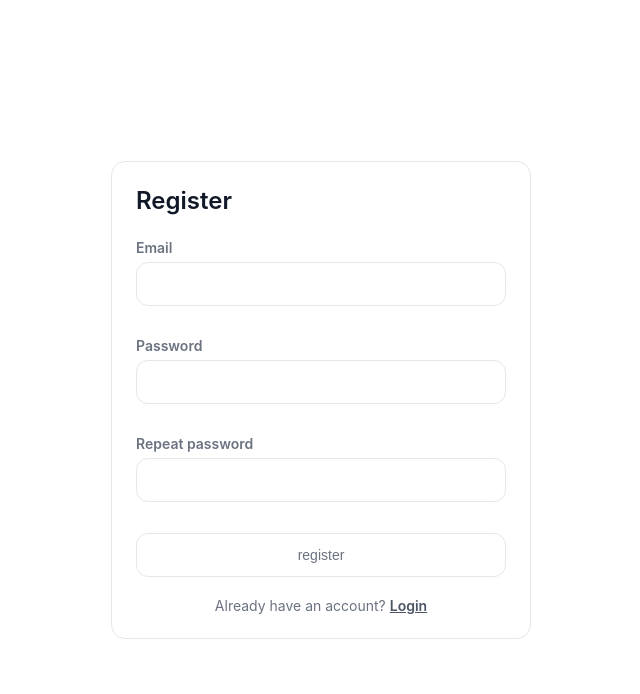
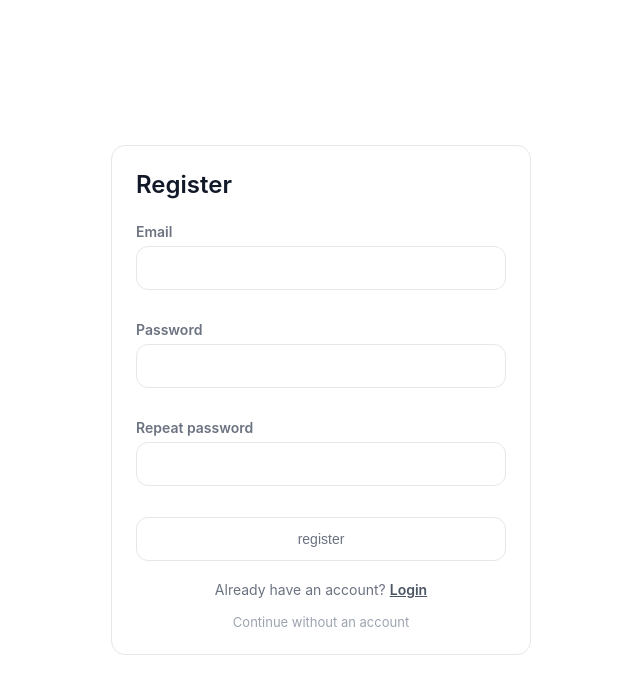
Before and after one commit to dotnil/hibi-vue, a Vue app: page /register in a window 1280 px wide. Shown: the top 694 px of the page, without its empty margins (319-959 px from the left). Built offline with nearby package versions, Linux system fonts and the light colour scheme.

Commit message:
feat: add demo links to auth pages

```diff
--- a/src/pages/LoginPage.vue
+++ b/src/pages/LoginPage.vue
@@ -5,6 +5,9 @@
       <LoginForm :errorMessage="errorMessage" @login="onLogin" @formChanged="onFormChanged" />
       <p class="auth-switch">
         Don't have an account? <RouterLink to="/register">Register</RouterLink>
+      </p>
+      <p class="auth-home-link">
+        <RouterLink to="/">Continue without an account</RouterLink>
       </p>
     </div>
   </section>
@@ -77,4 +80,20 @@ h2 {
 .auth-switch a:hover {
   color: #111827;
 }
+
+.auth-home-link {
+  margin-top: 16px;
+  font-size: 13px;
+  text-align: center;
+}
+
+.auth-home-link a {
+  color: #9ca3af;
+  text-decoration: none;
+}
+
+.auth-home-link a:hover {
+  color: #6b7280;
+  text-decoration: underline;
+}
 </style>
--- a/src/pages/RegisterPage.vue
+++ b/src/pages/RegisterPage.vue
@@ -5,6 +5,9 @@
       <RegisterForm :errorMessage="errorMessage" @register="onRegister" @formChanged="onFormChanged" />
       <p class="auth-switch">
         Already have an account? <RouterLink to="/login">Login</RouterLink>
+      </p>
+      <p class="auth-home-link">
+        <RouterLink to="/">Continue without an account</RouterLink>
       </p>
     </div>
   </section>
@@ -73,4 +76,20 @@ h2 {
 .auth-switch a:hover {
   color: #111827;
 }
+
+.auth-home-link {
+  margin-top: 16px;
+  font-size: 13px;
+  text-align: center;
+}
+
+.auth-home-link a {
+  color: #9ca3af;
+  text-decoration: none;
+}
+
+.auth-home-link a:hover {
+  color: #6b7280;
+  text-decoration: underline;
+}
 </style>
```
